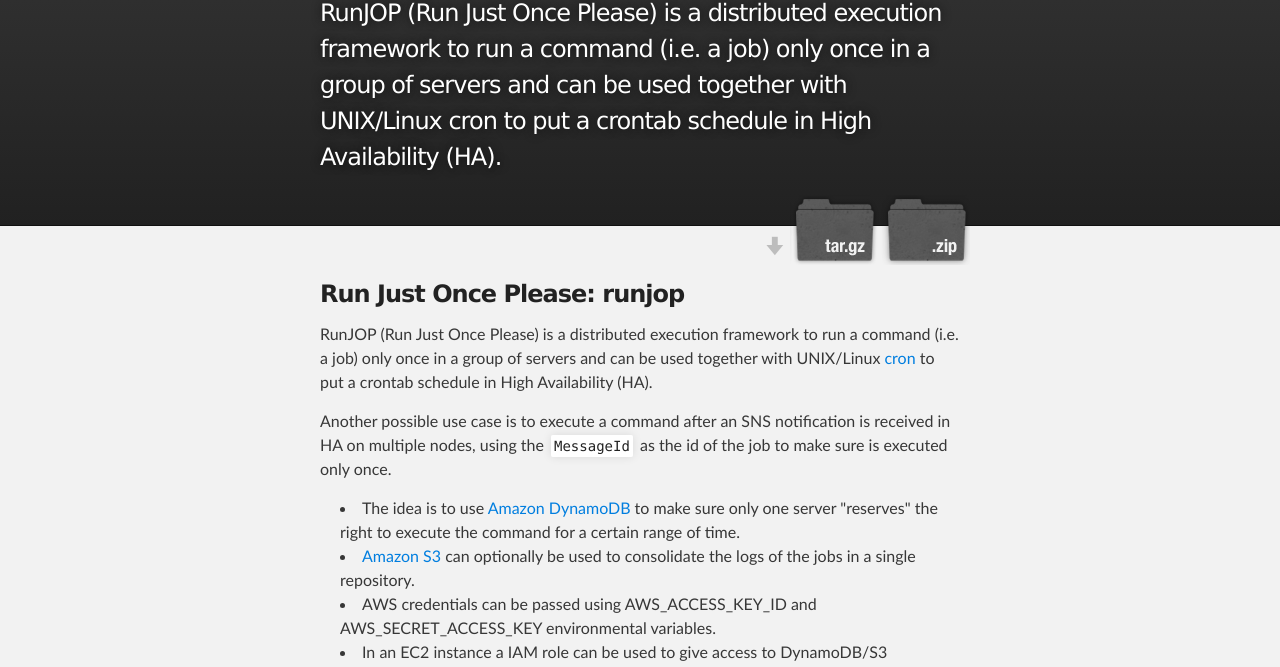
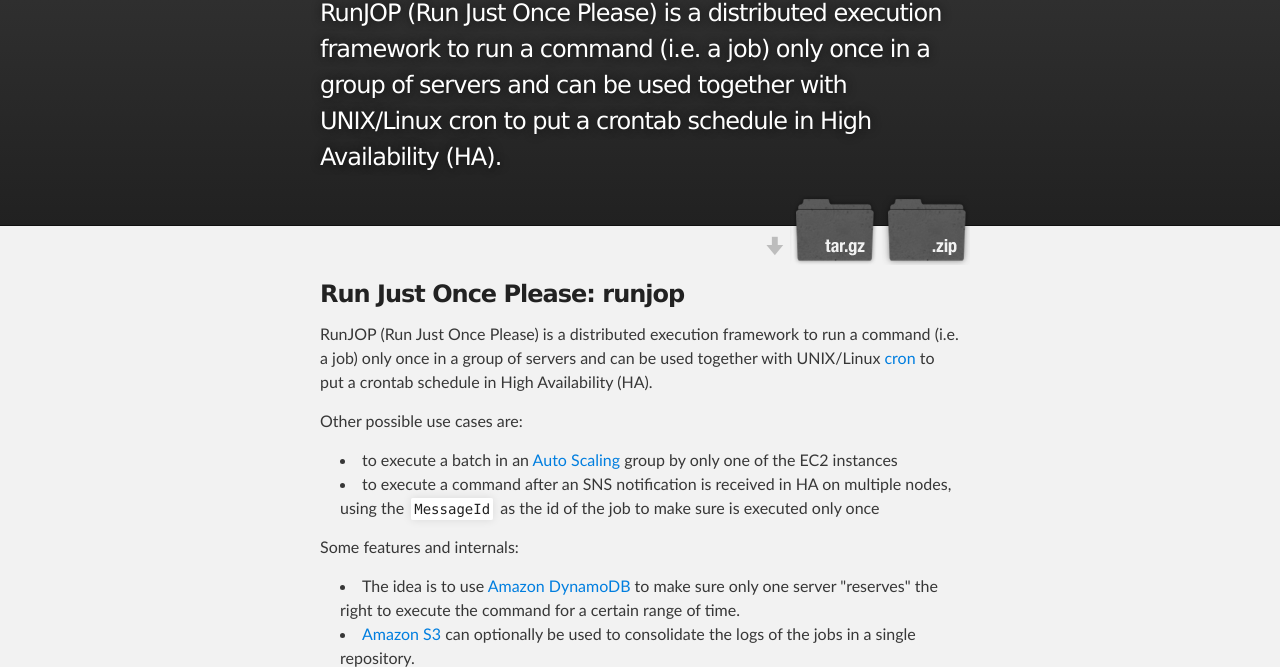
Before and after one commit to danilop/runjop, a plain HTML site: page index.html in a window 1280 px wide. Shown: the part 128-795 px from the top of the page. Drawn offline with Linux system fonts and the light colour scheme.

```diff
--- a/index.html
+++ b/index.html
@@ -35,7 +35,12 @@
 
 <p>RunJOP (Run Just Once Please) is a distributed execution framework to run a command (i.e. a job) only once in a group of servers and can be used together with UNIX/Linux <a href="http://en.wikipedia.org/wiki/Cron">cron</a> to put a crontab schedule in High Availability (HA).</p>
 
-<p>Another possible use case is to execute a command after an SNS notification is received in HA on multiple nodes, using the <code>MessageId</code> as the id of the job to make sure is executed only once.</p>
+<p>Other possible use cases are:</p>
+
+<ul>
+<li>to execute a batch in an <a href="http://aws.amazon.com/autoscaling/">Auto Scaling</a> group by only one of the EC2 instances</li>
+<li>to execute a command after an SNS notification is received in HA on multiple nodes, using the <code>MessageId</code> as the id of the job to make sure is executed only once</li>
+</ul><p>Some features and internals:</p>
 
 <ul>
 <li>The idea is to use <a href="http://aws.amazon.com/dynamodb/">Amazon DynamoDB</a> to make sure only one server "reserves" the right to execute the command for a certain range of time.</li>
```
Also changed, not shown: params.json (+1 -1 lines).
